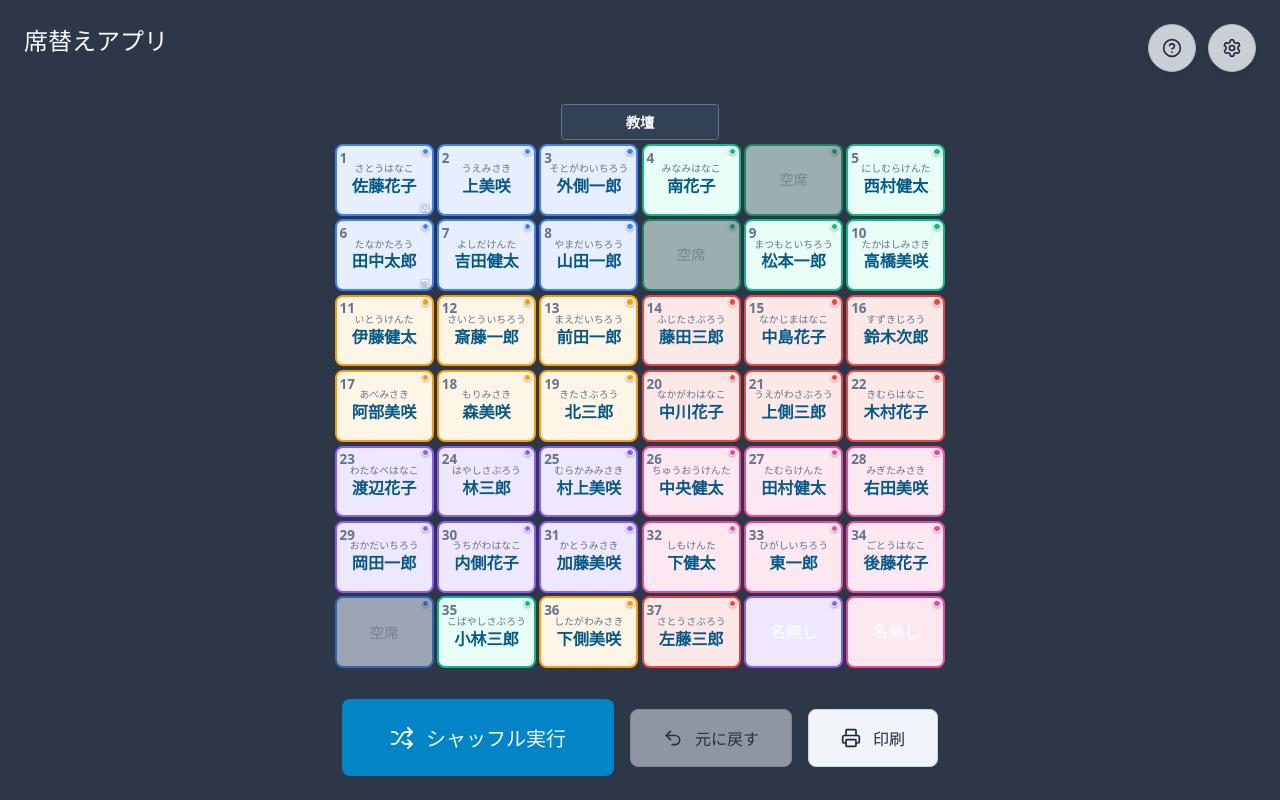
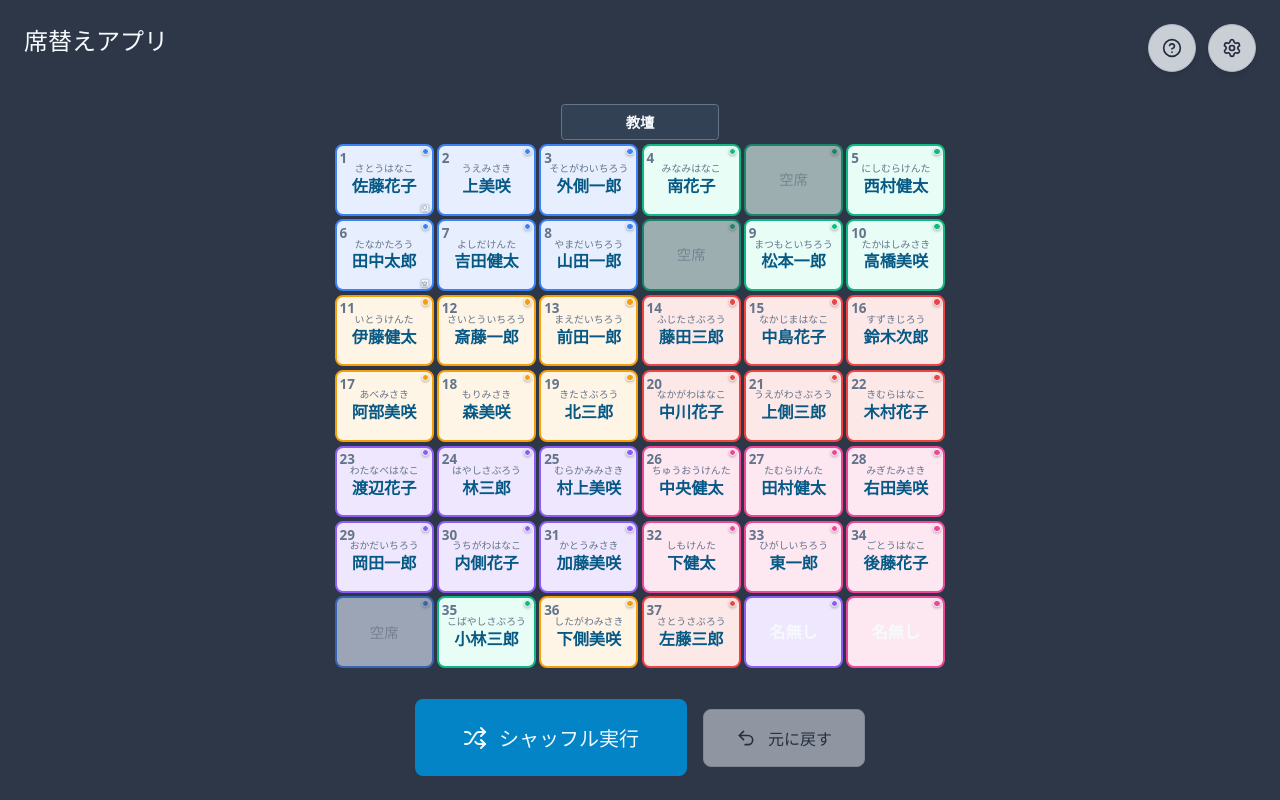
Before and after one commit to KeigoHarada/seat_shuffle, a React (Vite) app: page / in a window 1280 px wide. Built offline with nearby package versions, Linux system fonts and the light colour scheme.

Commit message:
refactor: Remove print functionality and associated styles from PublicView component to streamline user interface and improve maintainability

```diff
--- a/src/views/PublicView.tsx
+++ b/src/views/PublicView.tsx
@@ -1,15 +1,11 @@
 import React, { useState } from 'react';
-import { Shuffle, Settings, Printer, HelpCircle, X, Undo2 } from 'lucide-react';
+import { Shuffle, Settings, HelpCircle, X, Undo2 } from 'lucide-react';
 import { useSeatStore } from '../stores/seatStore';
 import { SeatGrid } from '../components/SeatGrid';
 
 export const PublicView: React.FC = () => {
   const { shuffleSeats, undoShuffle, toggleSettings, isShuffling, currentLayout, students, previousLayout, showSettings, settingsPanelWidth } = useSeatStore();
   const [showHelp, setShowHelp] = useState(false);
-
-  const handlePrint = () => {
-    window.print();
-  };
 
   const canShuffle = currentLayout && students.length > 0 && !isShuffling;
   const canUndo = previousLayout && !isShuffling;
@@ -114,53 +110,9 @@ export const PublicView: React.FC = () => {
             <Undo2 size={20} style={{ marginRight: 'var(--spacing-sm)' }} />
             元に戻す
           </button>
-
-          <button
-            className="btn btn-secondary"
-            onClick={handlePrint}
-            style={{
-              fontSize: '1rem',
-              padding: 'var(--spacing-md) var(--spacing-xl)'
-            }}
-          >
-            <Printer size={20} style={{ marginRight: 'var(--spacing-sm)' }} />
-            印刷
-          </button>
         </div>
 
       </main>
-
-      <style>{`
-        @media print {
-          .btn {
-            display: none !important;
-          }
-
-          .container {
-            max-width: none !important;
-            padding: 0 !important;
-          }
-
-          .seat {
-            background-color: white !important;
-            color: black !important;
-            border: 2px solid black !important;
-            box-shadow: none !important;
-          }
-
-          .seat.occupied {
-            background-color: #f0f0f0 !important;
-            color: black !important;
-            border: 2px solid black !important;
-          }
-
-          .seat.empty {
-            background-color: white !important;
-            color: #999 !important;
-            border: 2px solid #ccc !important;
-          }
-        }
-      `}</style>
 
       {/* 使い方モーダル */}
       {showHelp && (
```
